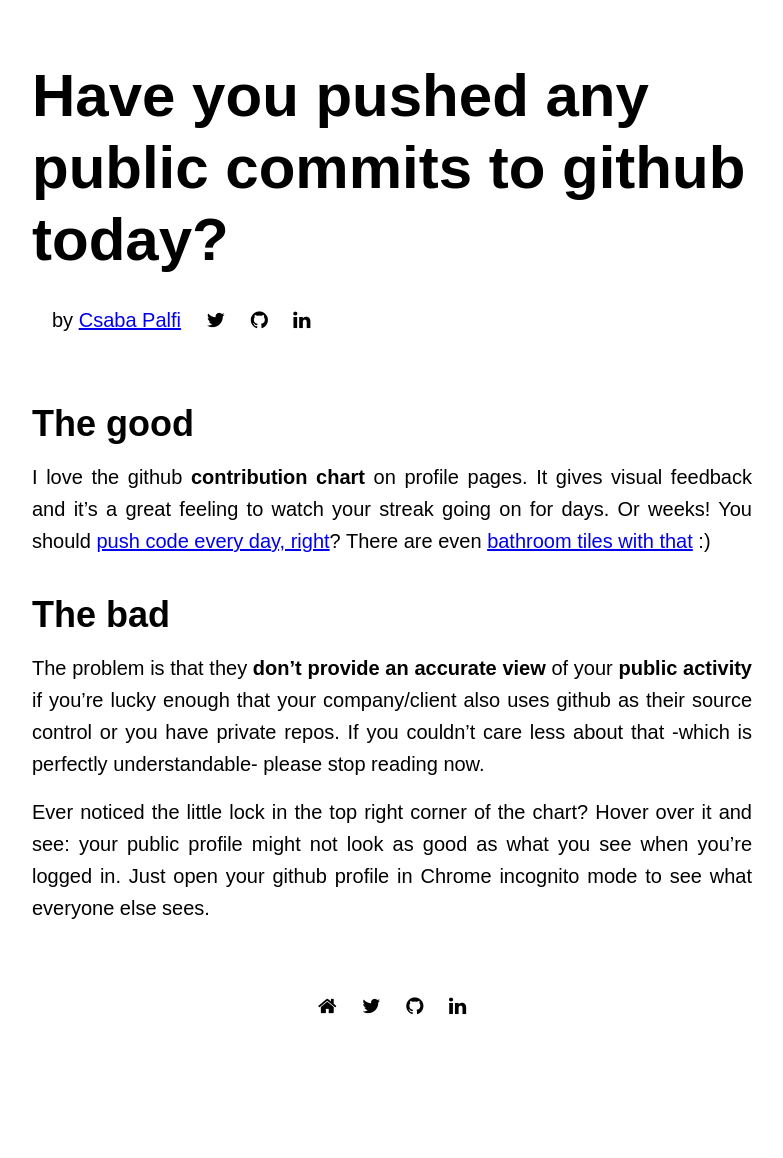
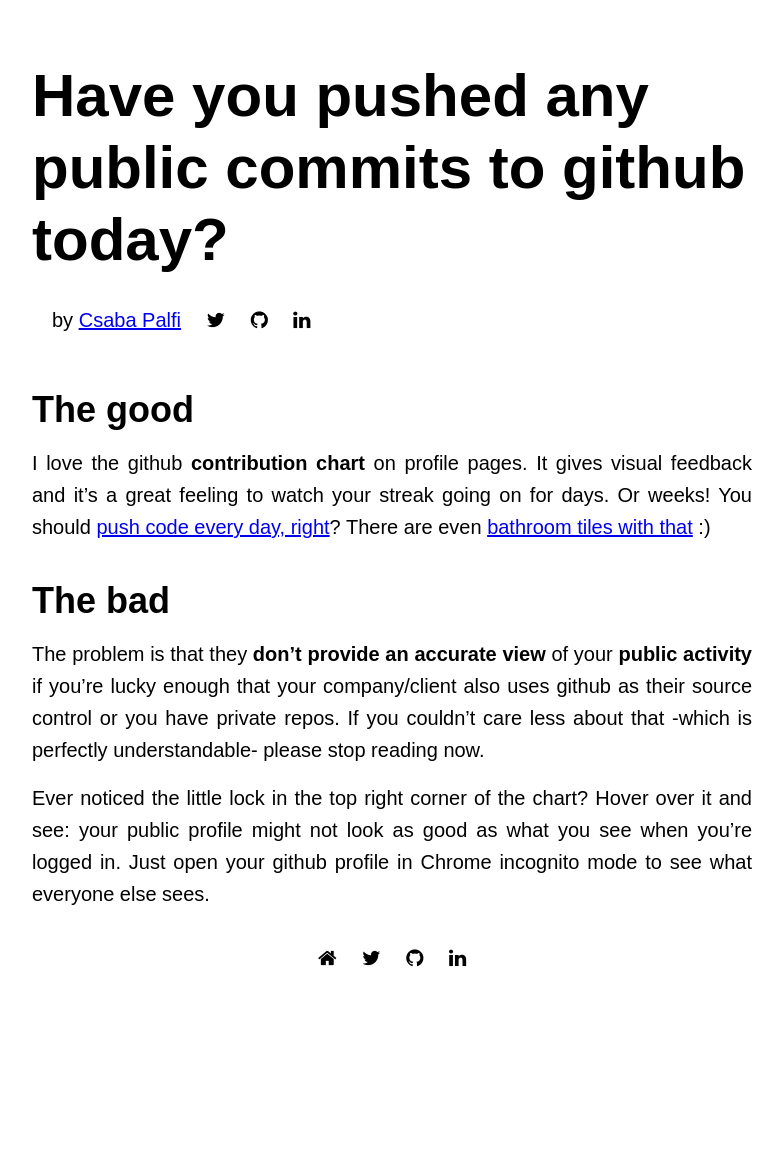
Before and after one commit to dublado/csabapalfi.github.io, a Jekyll site: the page built from _posts/2014-05-24-github-public-activity.md, in a window 1280 px wide. Shown: the whole page, without its empty margins (248-1031 px from the left). Built offline with Jekyll 4.4.1, drawn with Linux system fonts in a browser that asks for light colours; some web fonts are replaced; Markdown is read by kramdown in place of the engine named in the settings; after the commit the page ends 1060 px from its top, so only the background shows below that.

Commit message:
simpler styles

```diff
--- a/assets/main.css
+++ b/assets/main.css
@@ -14,12 +14,6 @@ body {
   width: 94%;
   max-width: 720px;
   margin: 20px auto;
-}
-
-header,
-section,
-footer {
-  margin-bottom: 50px;
 }
 
 strong {
```
